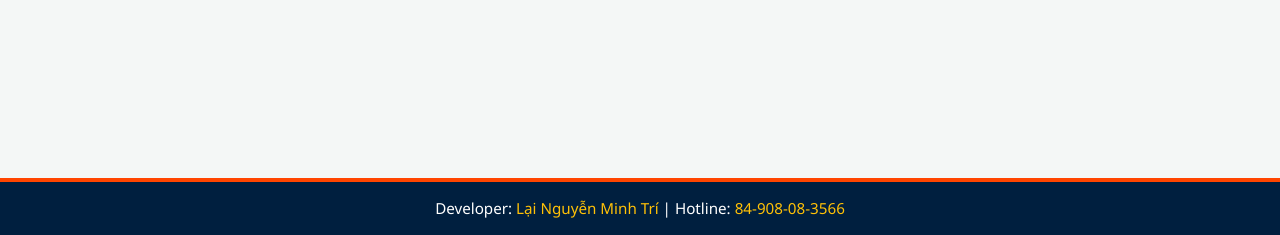
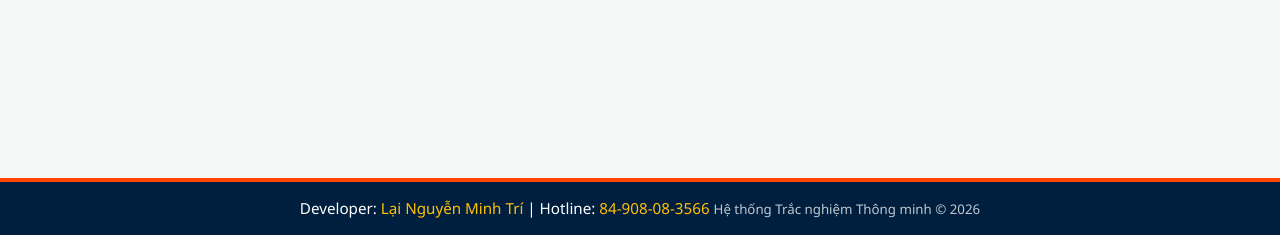
Before and after one commit to minhtriizkooooo-sys/Studying_by_AI, a Flask app: page / in a window 1280 px wide. Shown: the part 565-800 px from the top of the page. Run offline with Flask 3, Linux system fonts and the light colour scheme; some libraries are stand-ins or nearby versions.

Commit message:
Update index.html

```diff
--- a/templates/index.html
+++ b/templates/index.html
@@ -112,6 +112,7 @@
 
 <footer>
     Developer: <span class="text-warning">Lại Nguyễn Minh Trí</span> | Hotline: <span class="text-warning">84-908-08-3566</span>
+    <span class="small opacity-75">Hệ thống Trắc nghiệm Thông minh © 2026</span>
 </footer>
 
 <script>
```
